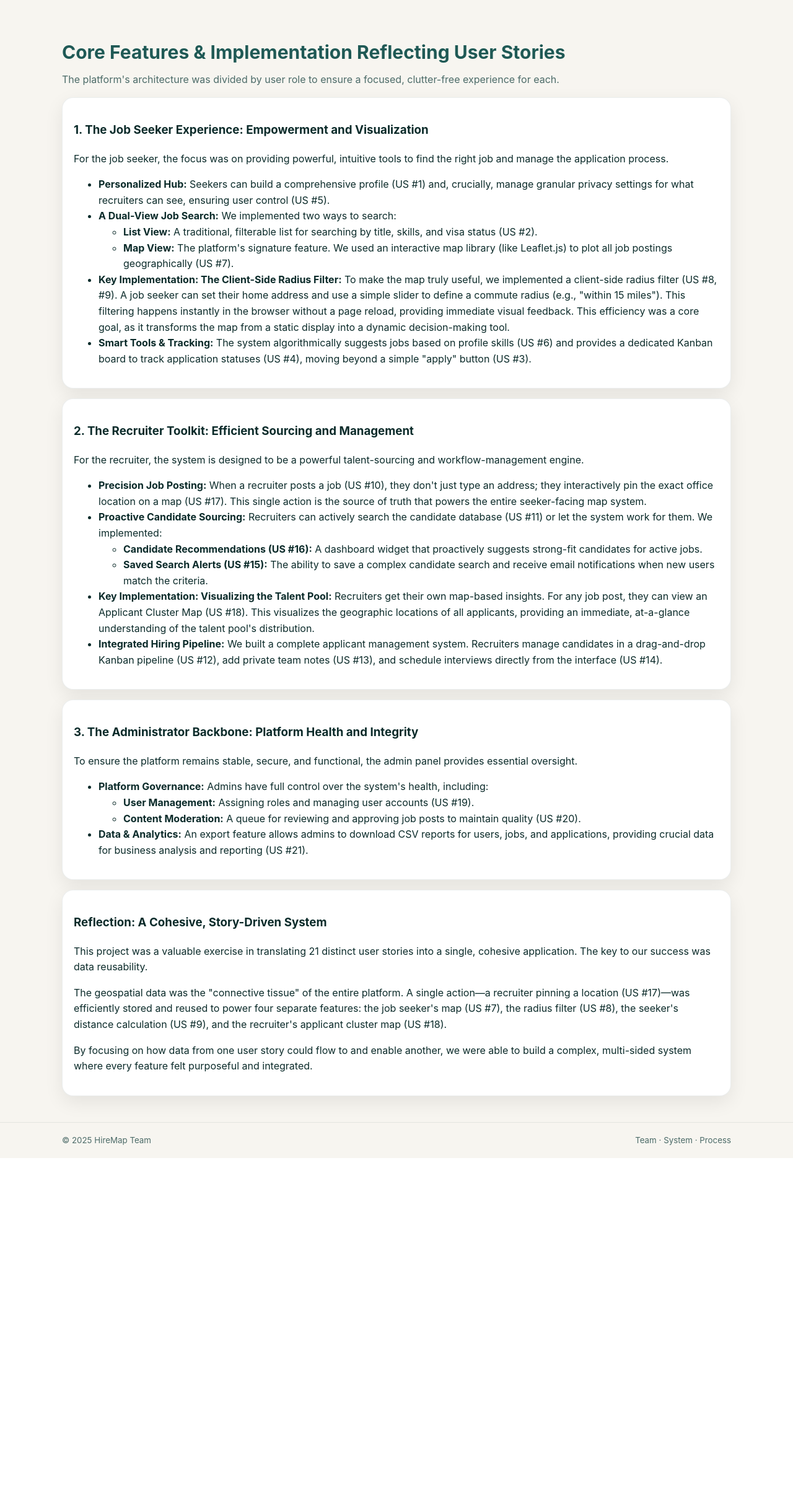
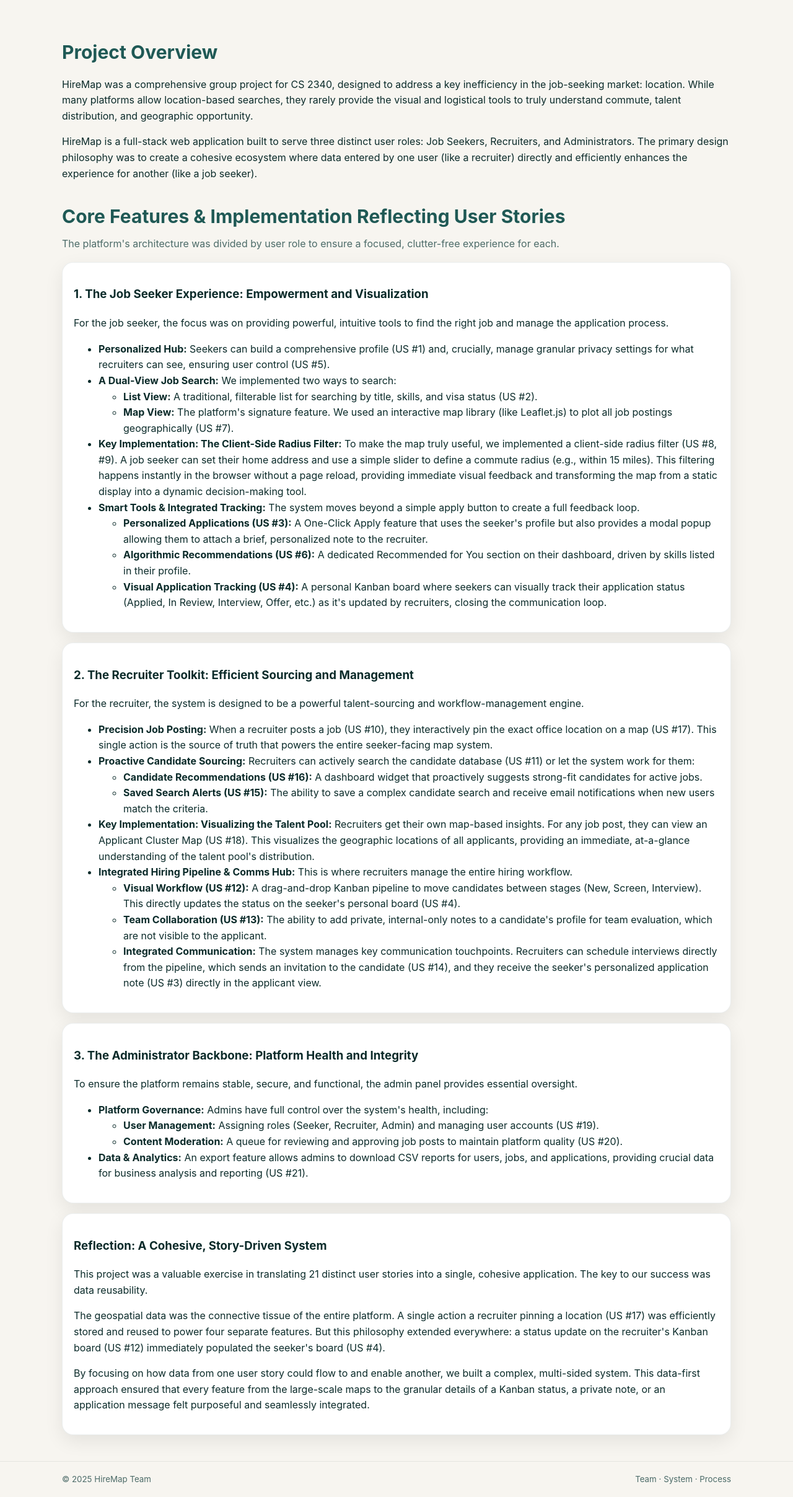
Before and after one commit to CS2340-CJLADS/HireMapPortfolio, a Django app: template portfolio/templates/system.html in a window 1280 px wide. Shown: the part 67-2483 px from the top of the page at 62% size. Before the commit the page ends 1936 px from the top, so only its background shows below. Run offline with Django 5.2, Linux system fonts and the light colour scheme; the template is opened without the code that fills it, so the values that code supplies are empty.

Commit message:
Update project documentation and add Sprint 3 diagram
Added Sprint 3 user flow diagram and detailed Sprint 3 retrospective to process.html, including a new image in static/. Expanded and clarified system.html with more comprehensive project and feature descriptions. Updated home.html KPI, allowed all hosts in settings.py, and adjusted static root. Added .idea/vcs.xml for Git integration.

```diff
--- a/hiremap/settings.py
+++ b/hiremap/settings.py
@@ -26,7 +26,7 @@ SECRET_KEY = 'django-insecure-b%_ppv(*d*q^^he19w#h@j33tlj%(n26okw4@pb5=!895#__un
 # SECURITY WARNING: don't run with debug turned on in production!
 DEBUG = True
 
-ALLOWED_HOSTS = []
+ALLOWED_HOSTS = [*]
 
 
 # Application definition
@@ -120,7 +120,7 @@ STATIC_URL = 'static/'
 STATICFILES_DIRS = [
     os.path.join(BASE_DIR, 'portfolio/static'),
 ]
-STATIC_ROOT = os.path.join(BASE_DIR, 'staticfiles')
+STATIC_ROOT = os.path.join(BASE_DIR, 'static')
 
 
 # Default primary key field type
--- a/portfolio/templates/home.html
+++ b/portfolio/templates/home.html
@@ -11,7 +11,7 @@
 
           <div class="kpis" style="margin:10px 0 14px">
             <div class="kpi">6 teammates</div>
-            <div class="kpi">12+ screens</div>
+            <div class="kpi">6+ screens</div>
             <div class="kpi">Scrum sprints</div>
             <div class="kpi">Map integration</div>
           </div>
--- a/portfolio/templates/system.html
+++ b/portfolio/templates/system.html
@@ -3,6 +3,10 @@
 {% block content %}
 <section id="system" class="page active">
     <div class="container">
+        <h2>Project Overview</h2>
+        <p>HireMap was a comprehensive group project for CS 2340, designed to address a key inefficiency in the job-seeking market: location. While many platforms allow location-based searches, they rarely provide the visual and logistical tools to truly understand commute, talent distribution, and geographic opportunity.</p>
+        <p>HireMap is a full-stack web application built to serve three distinct user roles: Job Seekers, Recruiters, and Administrators. The primary design philosophy was to create a cohesive ecosystem where data entered by one user (like a recruiter) directly and efficiently enhances the experience for another (like a job seeker).</p>
+
         <h2>Core Features & Implementation Reflecting User Stories</h2>
         <p class="lead">The platform's architecture was divided by user role to ensure a focused, clutter-free experience for each.</p>
 
@@ -17,8 +21,14 @@
                         <li><strong>Map View:</strong> The platform's signature feature. We used an interactive map library (like Leaflet.js) to plot all job postings geographically (US #7).</li>
                     </ul>
                 </li>
-                <li><strong>Key Implementation: The Client-Side Radius Filter:</strong> To make the map truly useful, we implemented a client-side radius filter (US #8, #9). A job seeker can set their home address and use a simple slider to define a commute radius (e.g., "within 15 miles"). This filtering happens instantly in the browser without a page reload, providing immediate visual feedback. This efficiency was a core goal, as it transforms the map from a static display into a dynamic decision-making tool.</li>
-                <li><strong>Smart Tools & Tracking:</strong> The system algorithmically suggests jobs based on profile skills (US #6) and provides a dedicated Kanban board to track application statuses (US #4), moving beyond a simple "apply" button (US #3).</li>
+                <li><strong>Key Implementation: The Client-Side Radius Filter:</strong> To make the map truly useful, we implemented a client-side radius filter (US #8, #9). A job seeker can set their home address and use a simple slider to define a commute radius (e.g., within 15 miles). This filtering happens instantly in the browser without a page reload, providing immediate visual feedback and transforming the map from a static display into a dynamic decision-making tool.</li>
+                <li><strong>Smart Tools & Integrated Tracking:</strong> The system moves beyond a simple apply button to create a full feedback loop.
+                    <ul>
+                        <li><strong>Personalized Applications (US #3):</strong> A One-Click Apply feature that uses the seeker's profile but also provides a modal popup allowing them to attach a brief, personalized note to the recruiter.</li>
+                        <li><strong>Algorithmic Recommendations (US #6):</strong> A dedicated Recommended for You section on their dashboard, driven by skills listed in their profile.</li>
+                        <li><strong>Visual Application Tracking (US #4):</strong> A personal Kanban board where seekers can visually track their application status (Applied, In Review, Interview, Offer, etc.) as it's updated by recruiters, closing the communication loop.</li>
+                    </ul>
+                </li>
             </ul>
         </div>
 
@@ -26,15 +36,21 @@
             <h3>2. The Recruiter Toolkit: Efficient Sourcing and Management</h3>
             <p>For the recruiter, the system is designed to be a powerful talent-sourcing and workflow-management engine.</p>
             <ul>
-                <li><strong>Precision Job Posting:</strong> When a recruiter posts a job (US #10), they don't just type an address; they interactively pin the exact office location on a map (US #17). This single action is the source of truth that powers the entire seeker-facing map system.</li>
-                <li><strong>Proactive Candidate Sourcing:</strong> Recruiters can actively search the candidate database (US #11) or let the system work for them. We implemented:
+                <li><strong>Precision Job Posting:</strong> When a recruiter posts a job (US #10), they interactively pin the exact office location on a map (US #17). This single action is the source of truth that powers the entire seeker-facing map system.</li>
+                <li><strong>Proactive Candidate Sourcing:</strong> Recruiters can actively search the candidate database (US #11) or let the system work for them:
                     <ul>
                         <li><strong>Candidate Recommendations (US #16):</strong> A dashboard widget that proactively suggests strong-fit candidates for active jobs.</li>
                         <li><strong>Saved Search Alerts (US #15):</strong> The ability to save a complex candidate search and receive email notifications when new users match the criteria.</li>
                     </ul>
                 </li>
                 <li><strong>Key Implementation: Visualizing the Talent Pool:</strong> Recruiters get their own map-based insights. For any job post, they can view an Applicant Cluster Map (US #18). This visualizes the geographic locations of all applicants, providing an immediate, at-a-glance understanding of the talent pool's distribution.</li>
-                <li><strong>Integrated Hiring Pipeline:</strong> We built a complete applicant management system. Recruiters manage candidates in a drag-and-drop Kanban pipeline (US #12), add private team notes (US #13), and schedule interviews directly from the interface (US #14).</li>
+                <li><strong>Integrated Hiring Pipeline & Comms Hub:</strong> This is where recruiters manage the entire hiring workflow.
+                    <ul>
+                        <li><strong>Visual Workflow (US #12):</strong> A drag-and-drop Kanban pipeline to move candidates between stages (New, Screen, Interview). This directly updates the status on the seeker's personal board (US #4).</li>
+                        <li><strong>Team Collaboration (US #13):</strong> The ability to add private, internal-only notes to a candidate's profile for team evaluation, which are not visible to the applicant.</li>
+                        <li><strong>Integrated Communication:</strong> The system manages key communication touchpoints. Recruiters can schedule interviews directly from the pipeline, which sends an invitation to the candidate (US #14), and they receive the seeker's personalized application note (US #3) directly in the applicant view.</li>
+                    </ul>
+                </li>
             </ul>
         </div>
 
@@ -44,8 +60,8 @@
             <ul>
                 <li><strong>Platform Governance:</strong> Admins have full control over the system's health, including:
                     <ul>
-                        <li><strong>User Management:</strong> Assigning roles and managing user accounts (US #19).</li>
-                        <li><strong>Content Moderation:</strong> A queue for reviewing and approving job posts to maintain quality (US #20).</li>
+                        <li><strong>User Management:</strong> Assigning roles (Seeker, Recruiter, Admin) and managing user accounts (US #19).</li>
+                        <li><strong>Content Moderation:</strong> A queue for reviewing and approving job posts to maintain platform quality (US #20).</li>
                     </ul>
                 </li>
                 <li><strong>Data & Analytics:</strong> An export feature allows admins to download CSV reports for users, jobs, and applications, providing crucial data for business analysis and reporting (US #21).</li>
@@ -55,8 +71,8 @@
         <div class="card" style="margin-top:16px">
             <h3>Reflection: A Cohesive, Story-Driven System</h3>
             <p>This project was a valuable exercise in translating 21 distinct user stories into a single, cohesive application. The key to our success was data reusability.</p>
-            <p>The geospatial data was the "connective tissue" of the entire platform. A single action—a recruiter pinning a location (US #17)—was efficiently stored and reused to power four separate features: the job seeker's map (US #7), the radius filter (US #8), the seeker's distance calculation (US #9), and the recruiter's applicant cluster map (US #18).</p>
-            <p>By focusing on how data from one user story could flow to and enable another, we were able to build a complex, multi-sided system where every feature felt purposeful and integrated.</p>
+            <p>The geospatial data was the connective tissue of the entire platform. A single action a recruiter pinning a location (US #17) was efficiently stored and reused to power four separate features. But this philosophy extended everywhere: a status update on the recruiter's Kanban board (US #12) immediately populated the seeker's board (US #4).</p>
+            <p>By focusing on how data from one user story could flow to and enable another, we built a complex, multi-sided system. This data-first approach ensured that every feature from the large-scale maps to the granular details of a Kanban status, a private note, or an application message felt purposeful and seamlessly integrated.</p>
         </div>
     </div>
 </section>
```
Also changed, not shown: portfolio/templates/process.html (+23 -2 lines), portfolio/static/sprint3_diagram.png (added).
